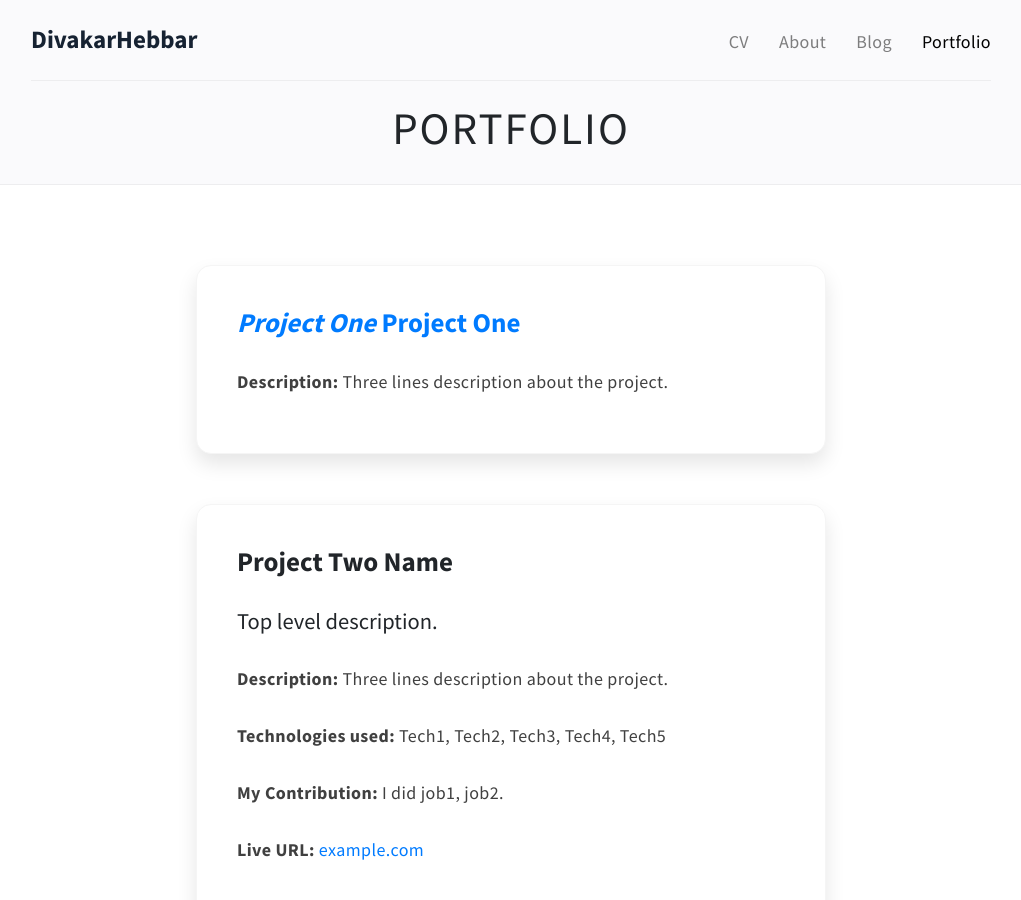
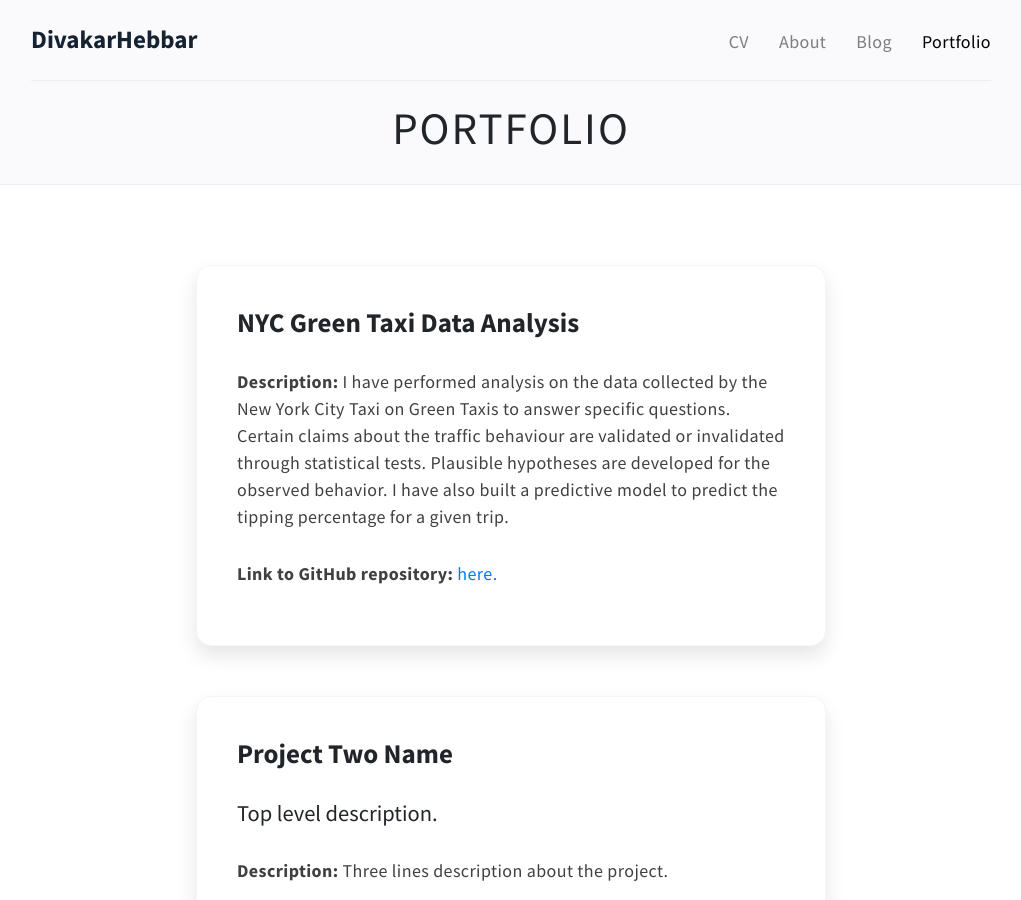
Before and after one commit to divakarhebbar/divakarhebbar.github.io, a Jekyll site: the page built from portfolio.md, in a window 1280 px wide and 900 px high. Shown: the whole window, without its empty margins (129-1150 px from the left). Built offline with Jekyll 4.4.1, drawn with Linux system fonts in a browser that asks for light colours.

Commit message:
Added NYC taxi data analysis to portfolio

```diff
--- a/portfolio.md
+++ b/portfolio.md
@@ -13,9 +13,10 @@ headerStyle: title
 		<!-- <h2>Selected Work</h2> -->
 
 		<article class="portfolio-piece box">
-			<h4><a href="https://github.com/divakarhebbar" target="_blank"><b><i>Project One</i> Project One</b></a></h4>
+			<h4><b>NYC Green Taxi Data Analysis</b></h4>
 			<p><b>Description:</b>
-			Three lines description about the project.</p>
+			I have performed analysis on the data collected by the New York City Taxi on Green Taxis to answer specific questions. Certain claims about the traffic behaviour are validated or invalidated through statistical tests. Plausible hypotheses are developed for the observed behavior. I have also built a predictive model to predict the tipping percentage for a given trip.</p>
+			<p><b>Link to GitHub repository: </b><a href="https://github.com/divakarhebbar/nyc-green-taxi-data-analysis">here.</a> </p>
 		</article>
 
 		<article class="portfolio-piece box">
```
